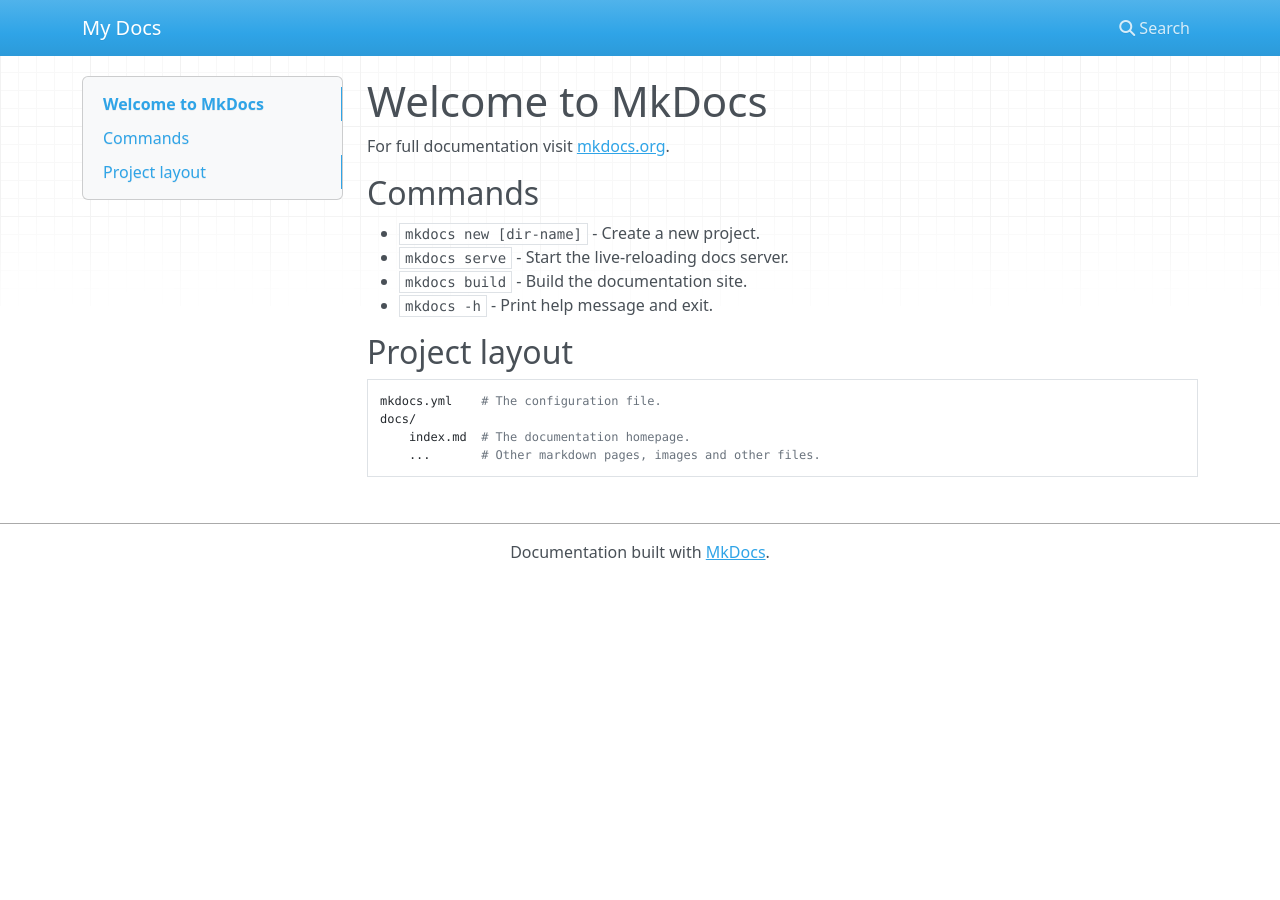
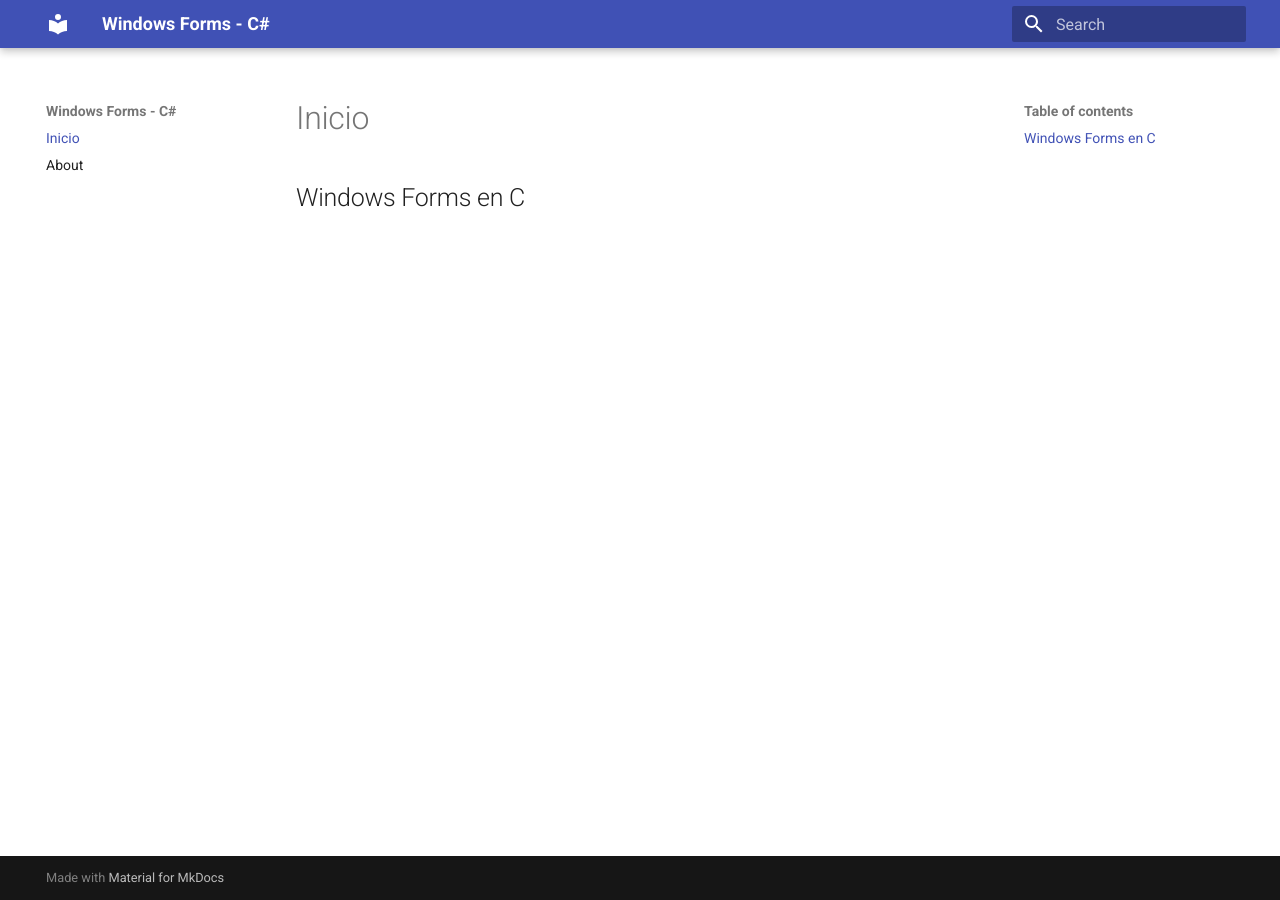
Before and after one commit to herpaspi/bases-de-datos, an MkDocs documentation site: the page built from docs/index.md, in a window 1280 px wide. Built offline with MkDocs 1.6.1 and Material for MkDocs 9.7.7, drawn with Linux system fonts in a browser that asks for light colours; nearby versions of some CDN libraries.

Commit message:
Primer paso

```diff
--- a/docs/index.md
+++ b/docs/index.md
@@ -1,17 +1 @@
-# Welcome to MkDocs
-
-For full documentation visit [mkdocs.org](https://www.mkdocs.org).
-
-## Commands
-
-* `mkdocs new [dir-name]` - Create a new project.
-* `mkdocs serve` - Start the live-reloading docs server.
-* `mkdocs build` - Build the documentation site.
-* `mkdocs -h` - Print help message and exit.
-
-## Project layout
-
-    mkdocs.yml    # The configuration file.
-    docs/
-        index.md  # The documentation homepage.
-        ...       # Other markdown pages, images and other files.
+## Windows Forms en C#
--- a/mkdocs.yml
+++ b/mkdocs.yml
@@ -1 +1,7 @@
-site_name: My Docs
+site_name: Windows Forms - C#
+
+theme: material
+
+nav:
+  - Inicio: index.md
+  - About: about.md
```
Also changed, not shown: docs/about.md (added, +3 -0 lines).
